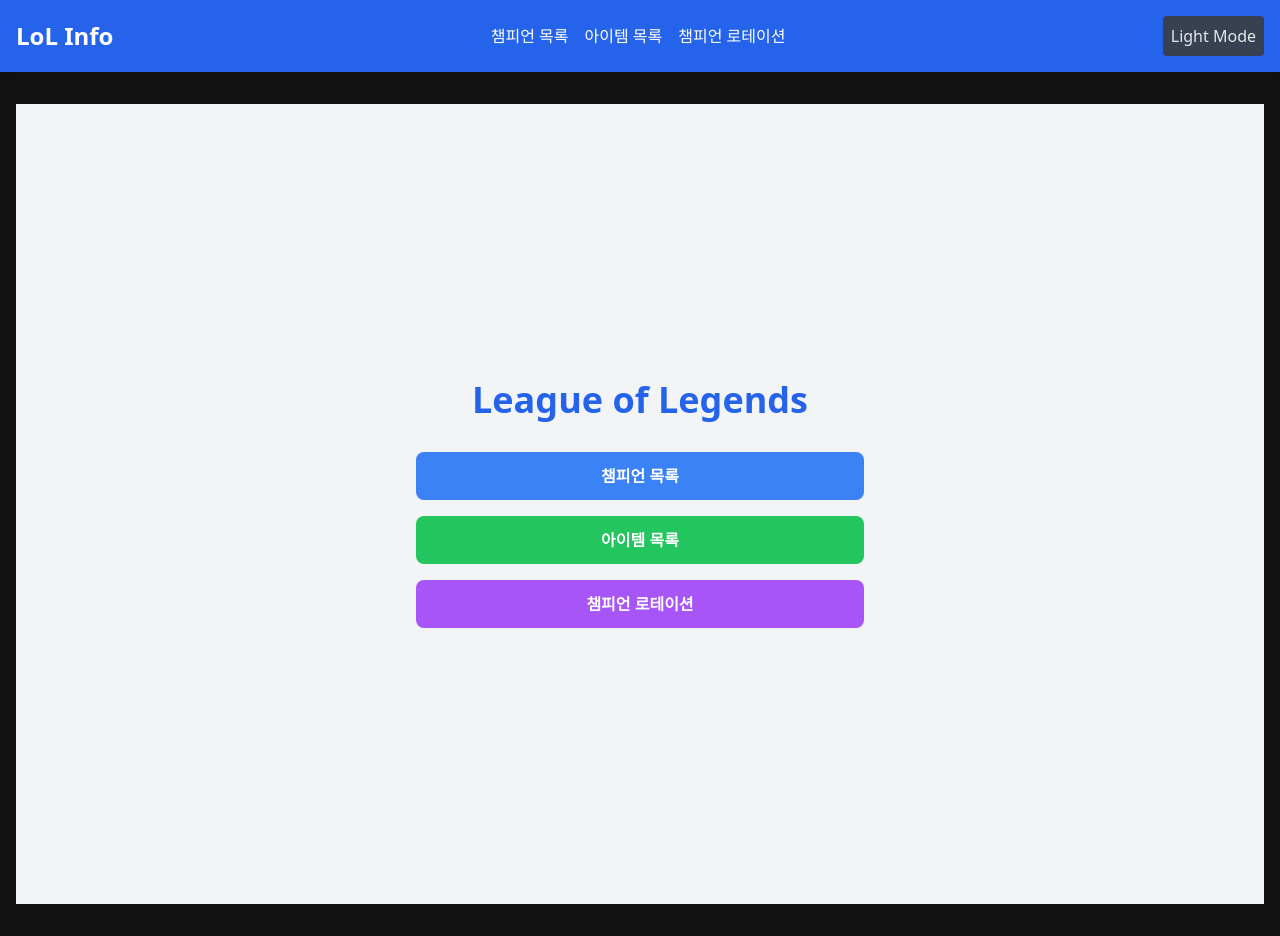
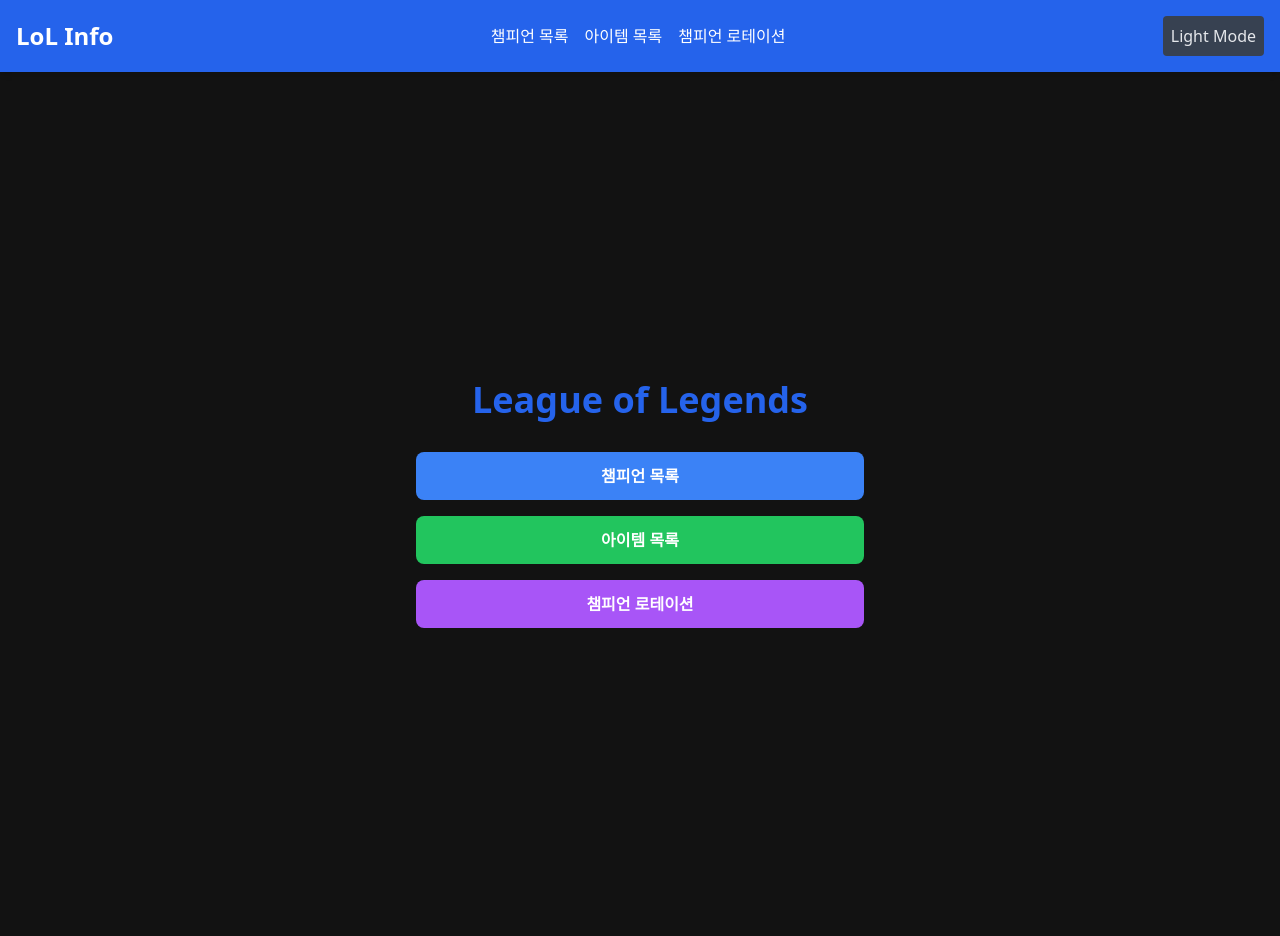
Before and after one commit to zzieni/lol-info-app, a Next.js app: page / in a window 1280 px wide. Built offline with nearby package versions, Linux system fonts and the light colour scheme.

Commit message:
feat: 홈페이지 백그라운드 제거

```diff
--- a/src/app/page.tsx
+++ b/src/app/page.tsx
@@ -5,7 +5,7 @@
 
 export default function Home() {
   return (
-    <div className='min-h-screen bg-gray-100 flex flex-col items-center justify-center'>
+    <div className='min-h-screen  flex flex-col items-center justify-center'>
       <h1 className='text-4xl font-bold text-blue-600 mb-8'>
         League of Legends
       </h1>
```
